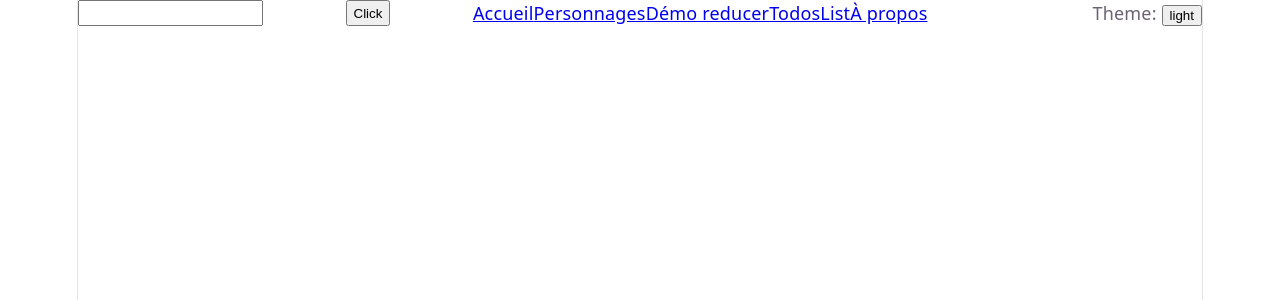
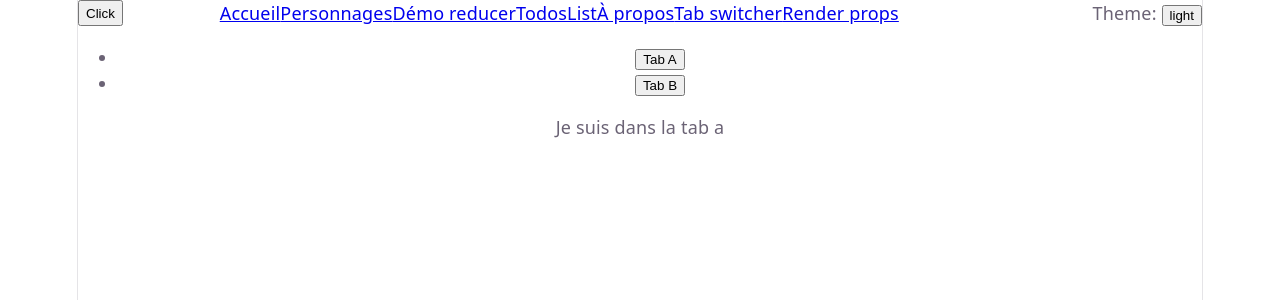
Before and after one commit to delbaze/rick-morty-explore, a React (Vite) app: page /tab-switcher in a window 1280 px wide. Shown: the top 300 px of the page. Built offline with nearby package versions, Linux system fonts and the light colour scheme.

Commit message:
render props

```diff
--- a/src/App.jsx
+++ b/src/App.jsx
@@ -7,6 +7,8 @@ import Navbar from "./components/Navbar";
 // import CharacterDetailPage from "./pages/CharacterDetailPage";
 import DemoReducer from "./pages/DemoReducer";
 import TodosList from "./pages/TodosList";
+import TabSwitcherPage from "./pages/TabSwitcherPage";
+import RenderPropsPage from "./pages/RenderPropsPage";
 
 // import CharacterListPageRTK from "./pages/CharacterListPageRTK"; // pas lazy
 const CharacterListPageRTK = lazy(() => import("./pages/CharacterListPageRTK")); // lazy
@@ -23,6 +25,8 @@ function App() {
         <Route path="/demo-reducer" element={<DemoReducer />} />
         <Route path="/todos-list" element={<TodosList />} />
         <Route path="/about" element={<About />} />
+        <Route path="/tab-switcher" element={<TabSwitcherPage />} />
+        <Route path="/render-props" element={<RenderPropsPage />} />
       </Routes>
     </div>
   );
--- a/src/components/Navbar.jsx
+++ b/src/components/Navbar.jsx
@@ -21,7 +21,7 @@ function Navbar() {
   };
   return (
     <nav style={{ display: "flex", justifyContent: "space-between" }}>
-      <MyInput ref={inputRef} />
+      {/* <MyInput ref={inputRef} /> */}
       <button onClick={handleClick}>Click</button>
       {/* <MonComposantIntermediaire info="toto" />
       <MonComposant tata="toto" /> */}
@@ -31,6 +31,8 @@ function Navbar() {
         <NavLink to="/demo-reducer">Démo reducer</NavLink>
         <NavLink to="/todos-list">TodosList</NavLink>
         <NavLink to="/about">À propos</NavLink>
+        <NavLink to="/tab-switcher">Tab switcher</NavLink>
+        <NavLink to="/render-props">Render props</NavLink>
       </div>
       <div style={{ color: "red" }}>{notificationMessage}</div>
       <div>
--- /dev/null
+++ b/src/components/TabModule/TabSwitcher.jsx
@@ -0,0 +1,28 @@
+import { useContext } from "react";
+import { createContext, useState } from "react";
+
+const DataContext = createContext();
+
+function Tab({ id, children }) {
+  const { setActiveTabId } = useContext(DataContext);
+  return <div onClick={() => setActiveTabId(id)}>{children}</div>;
+}
+function TabPanel({ activeValue, children }) {
+  const { activeTabId } = useContext(DataContext);
+  console.log("activeTabId", activeTabId);
+  return <div>{activeTabId === activeValue ? children : null}</div>;
+}
+
+function TabSwitcher({ children }) {
+  const [activeTabId, setActiveTabId] = useState("a");
+  return (
+    <DataContext.Provider value={{ activeTabId, setActiveTabId }}>
+      {children}
+    </DataContext.Provider>
+  );
+}
+
+TabSwitcher.Tab = Tab;
+TabSwitcher.TabPanel = TabPanel;
+
+export default TabSwitcher;
--- /dev/null
+++ b/src/pages/RenderPropsPage.jsx
@@ -0,0 +1,29 @@
+import React from "react";
+import { useState } from "react";
+
+const Toggle = ({ children }) => {
+  const [show, setShow] = useState(false);
+
+  const toggleShow = () => setShow(!show);
+
+  return children({ show, toggleShow });
+  //   return children;
+};
+
+function RenderPropsPage() {
+  return (
+    <div>
+      RenderPropsPage
+      <Toggle>
+        {({ show, toggleShow }) => (
+          <div>
+            {show ? "on" : "off"}
+            <button onClick={toggleShow}>Click toggle</button>
+          </div>
+        )}
+      </Toggle>
+    </div>
+  );
+}
+
+export default RenderPropsPage;
--- /dev/null
+++ b/src/pages/TabSwitcherPage.jsx
@@ -0,0 +1,33 @@
+import TabSwitcher from "../components/TabModule/TabSwitcher";
+function TabSwitcherPage() {
+  return (
+    <div>
+      <TabSwitcher>
+        <header>
+          <ul>
+            <li>
+              <TabSwitcher.Tab id="a">
+                <button>Tab A</button>
+              </TabSwitcher.Tab>
+            </li>
+            <li>
+              <TabSwitcher.Tab id="b">
+                <button>Tab B</button>
+              </TabSwitcher.Tab>
+            </li>
+          </ul>
+        </header>
+        <main>
+          <TabSwitcher.TabPanel activeValue="a">
+            <div>Je suis dans la tab a</div>
+          </TabSwitcher.TabPanel>
+          <TabSwitcher.TabPanel activeValue="b">
+            <div>Je suis dans la tab b</div>
+          </TabSwitcher.TabPanel>
+        </main>
+      </TabSwitcher>
+    </div>
+  );
+}
+
+export default TabSwitcherPage;
```
